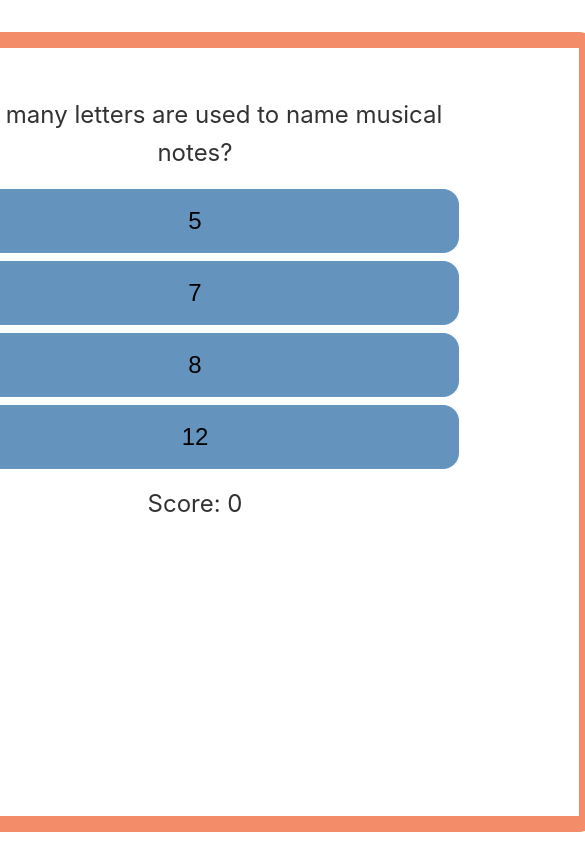
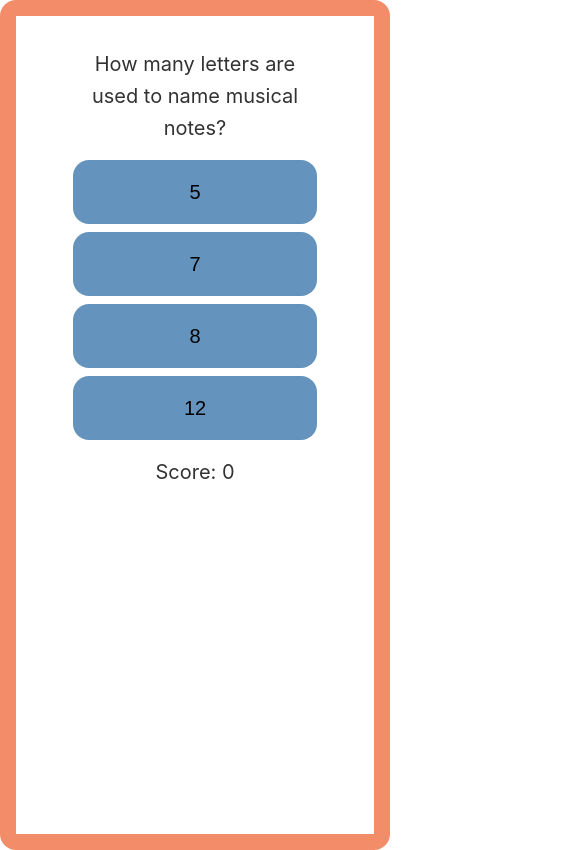
Before and after one commit to casserole27/music-theory-quiz, a Vue app: page / in a window 390 px wide. Shown: the whole page, 585 px wide, since content can reach past the window. Built offline with nearby package versions, Linux system fonts and the light colour scheme.

Commit message:
Update for responsive styling and animations.

```diff
--- a/src/App.vue
+++ b/src/App.vue
@@ -29,13 +29,19 @@ const wrongAnswers = ref(0);
 
 <style scoped>
   .container {
-    /*TODO responsive*/
-    width: 800px;
-    height: 800px;
+    max-width: 800px;
+    height: 850px;
     background-color: white;
     margin-top: 2rem;
     padding: 2rem;
     border: 1rem solid #F38C68;
     border-radius: 1rem;
   }
+
+  @media screen and (max-width: 1000px) {
+    .container {
+      margin-top: 0;
+      padding: 1rem;
+    }
+  }
 </style>
--- a/src/components/Quiz.vue
+++ b/src/components/Quiz.vue
@@ -56,7 +56,7 @@ const nextQuestion = () => {
 
 <template>
     <p>{{ currentQuestion.question }}</p>
-    <div v-for="option in currentQuestion.options" :key="option">
+    <div v-for="option in currentQuestion.options" :key="option" class="fade-in">
       <button
         @click="selectAnswer(option)"
         :disabled="showExplanation"
@@ -72,7 +72,7 @@ const nextQuestion = () => {
 
     <p>Score: {{ props.score }}</p>
     <p v-if="showCorrectAnswer"> {{ 'Correct! 🎉 🎶' }}</p>
-    <p v-if="showExplanation" class="explanation">{{ currentQuestion.explanation }}</p>
+    <p v-if="showExplanation" class="explanation fade-in">{{ currentQuestion.explanation }}</p>
 
     <button
       v-if="showExplanation"
@@ -84,16 +84,6 @@ const nextQuestion = () => {
 </template>
 
 <style scoped>
-.container {
-  /*TODO responsive*/
-  width: 800px;
-  height: 800px;
-  background-color: white;
-  margin-top: 2rem;
-  padding: 2rem;
-  border: 10px solid #F38C68;
-  border-radius: 1rem;
-}
 
   p {
     width: 75%;
@@ -107,6 +97,7 @@ p {
     background-color: lightgoldenrodyellow;
     border-radius: 1rem;
     padding: 1rem;
+    margin-bottom: 2rem;
   }
 
   button {
@@ -140,4 +131,27 @@ button:focus {
   .selected { border: 5px solid #6494BE; }
   .correct { background: lightgreen; }
   .incorrect { background: lightcoral; }
+
+  .fade-in {
+    animation: fadeIn 1s ease-in-out;
+  }
+
+  @keyframes fadeIn {
+    from {
+      opacity: 0;
+    }
+    to {
+      opacity: 1;
+    }
+  }
+
+  @media screen and (max-width: 1000px) {
+    p {
+      font-size: 1.25rem;
+    }
+
+    button {
+      font-size: 1.25rem;
+    }
+}
 </style>
--- a/src/components/Results.vue
+++ b/src/components/Results.vue
@@ -13,7 +13,7 @@ const startQuizOver = () => emit('quizStartOver');
 </script>
 
 <template>
-  <div>
+  <div class="fade-in">
     <h1>Results</h1>
     <p>Correct Answers: {{ correctAnswers }}</p>
     <p>Final Score: {{ scorePercentage > 50 ? `${finalScore} 🎵🎉🎵🎉` : finalScore }}</p>
@@ -57,4 +57,17 @@ const startQuizOver = () => emit('quizStartOver');
     background-color: #8eaec9;
   }
 
+  .fade-in {
+  animation: fadeIn 1s ease-in-out;
+  }
+
+  @keyframes fadeIn {
+    from {
+      opacity: 0;
+    }
+    to {
+      opacity: 1;
+    }
+  }
+
 </style>
```
Lines whose indentation alone changed are shown as unchanged.
